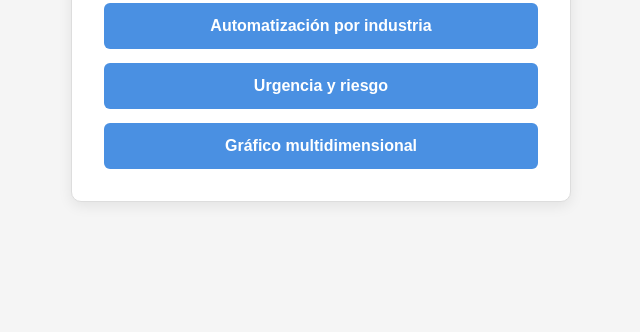
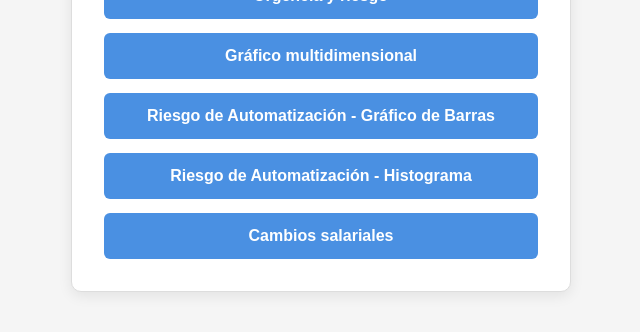
Before and after one commit to dayanaxie/Visualizaciones_Interactivas, a plain HTML site: page index.html in a window 1280 px wide. Shown: the part 342-674 px from the top of the page, without its empty margins (319-959 px from the left). Drawn offline with Linux system fonts and the light colour scheme.

Commit message:
gráficos unidimensionales

```diff
--- a/index.html
+++ b/index.html
@@ -69,6 +69,9 @@
       <a href="./Paginas/industry_automation.html">Automatización por industria</a>
       <a href="./Paginas/urgency_risk.html">Urgencia y riesgo</a>
       <a href="./Paginas/multidimensional.html">Gráfico multidimensional</a>
+      <a href="./Paginas/automation_risk.html">Riesgo de Automatización - Gráfico de Barras</a>
+      <a href="./Paginas/automation_risk2.html">Riesgo de Automatización - Histograma</a>
+      <a href="./Paginas/salary_change.html">Cambios salariales</a>
     </nav>
   </main>
 </body>
```
